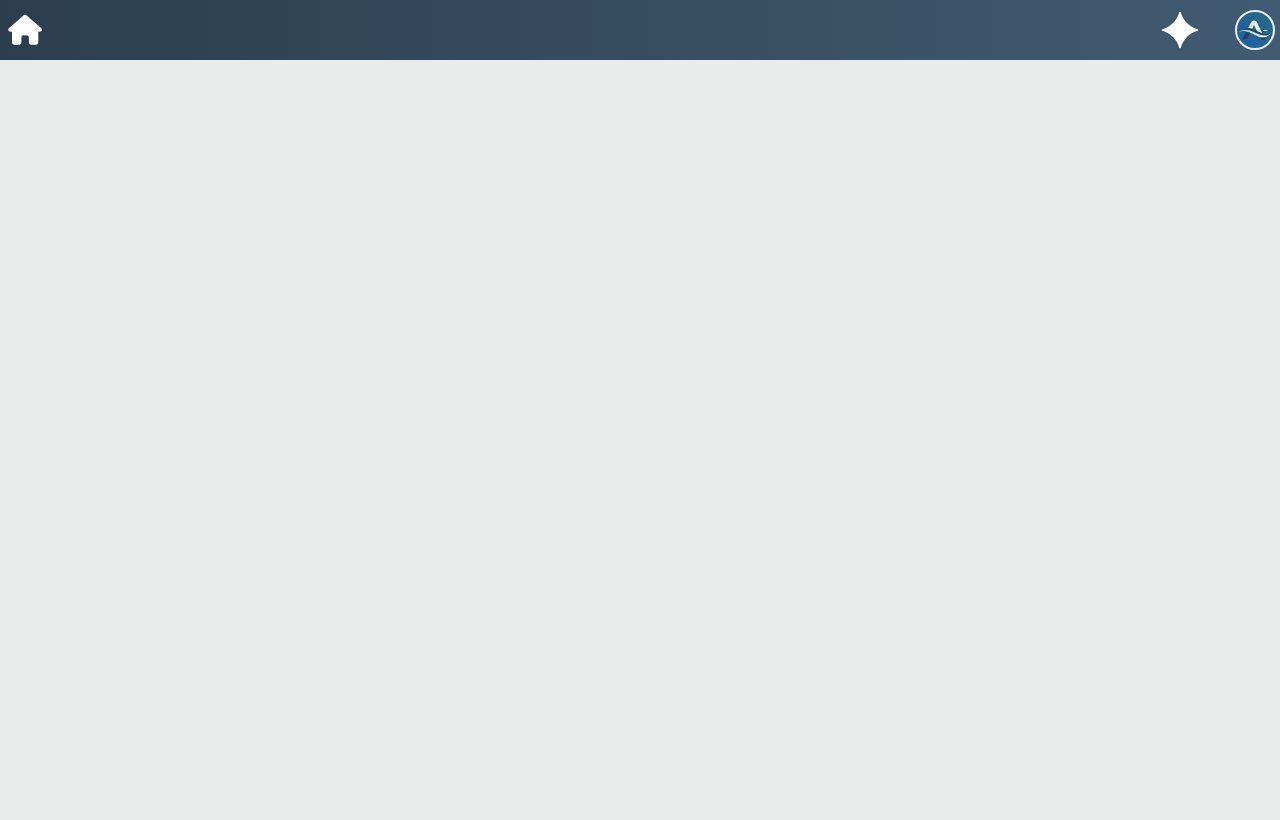
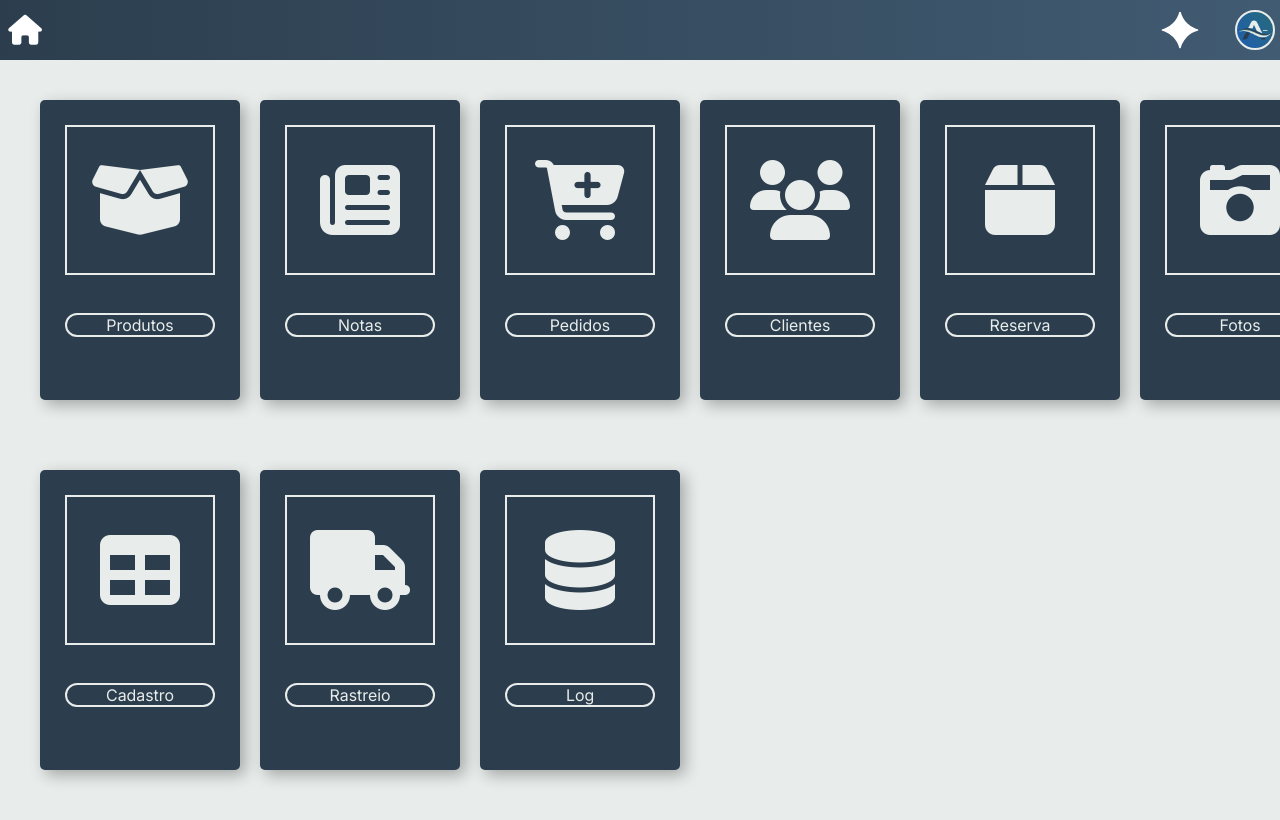
Before and after one commit to Larand26/Aminus, a React (Vite) app: page /#/home in a window 1280 px wide. Shown: the top 820 px of the page. Built offline with nearby package versions, Linux system fonts and the light colour scheme.

Commit message:
style: cria a página home e o componente card

```diff
--- /dev/null
+++ b/src/assets/json/pages.json
@@ -0,0 +1,65 @@
+[
+  {
+    "page": "produtos",
+    "title": "Produtos",
+    "icon": "box-open",
+    "path": "/produtos",
+    "permissions": []
+  },
+  {
+    "page": "notas",
+    "title": "Notas",
+    "icon": "newspaper",
+    "path": "/notas",
+    "permissions": []
+  },
+  {
+    "page": "pedidos",
+    "title": "Pedidos",
+    "icon": "cart-plus",
+    "path": "/pedidos",
+    "permissions": []
+  },
+  {
+    "page": "clientes",
+    "title": "Clientes",
+    "icon": "users",
+    "path": "/clientes",
+    "permissions": []
+  },
+  {
+    "page": "reserva",
+    "title": "Reserva",
+    "icon": "box",
+    "path": "/reserva",
+    "permissions": []
+  },
+  {
+    "page": "fotos",
+    "title": "Fotos",
+    "icon": "camera-retro",
+    "path": "/fotos",
+    "permissions": []
+  },
+  {
+    "page": "cadastro",
+    "title": "Cadastro",
+    "icon": "table",
+    "path": "/cadastro",
+    "permissions": []
+  },
+  {
+    "page": "rastreio",
+    "title": "Rastreio",
+    "icon": "truck",
+    "path": "/rastreio",
+    "permissions": []
+  },
+  {
+    "page": "log",
+    "title": "Log",
+    "icon": "database",
+    "path": "/log",
+    "permissions": []
+  }
+]
--- /dev/null
+++ b/src/components/Card.jsx
@@ -0,0 +1,21 @@
+import "../styles/card.css";
+
+const Card = (props) => {
+  return (
+    <div
+      className={`card ${props.className || ""}`.trim()}
+      onClick={props.onClick} // Adicionado o onClick aqui
+    >
+      <div className="foto-card">
+        {props.icon ? (
+          <i className={`fa fa-${props.icon}`} />
+        ) : props.foto ? (
+          <img src={props.foto} alt="Foto" />
+        ) : null}
+      </div>
+      {props.children}
+    </div>
+  );
+};
+
+export default Card;
--- a/src/pages/Home.jsx
+++ b/src/pages/Home.jsx
@@ -2,12 +2,31 @@ import { Button } from "primereact/button";
 import { useNavigate } from "react-router-dom";
 
 import NavBar from "../components/NavBar";
+import Card from "../components/Card";
+
+import pages from "../assets/json/pages.json";
+
+import "../styles/home.css";
 
 const Home = () => {
   const navigate = useNavigate();
   return (
     <div>
       <NavBar page="home" />
+      <div className="home-container">
+        {pages.map((page) => (
+          <Card
+            className="hover-card"
+            key={page.page}
+            icon={page.icon}
+            onClick={() => navigate(page.path)}
+          >
+            <div className="card-container">
+              <p>{page.title}</p>
+            </div>
+          </Card>
+        ))}
+      </div>
     </div>
   );
 };
--- /dev/null
+++ b/src/styles/card.css
@@ -0,0 +1,32 @@
+.card {
+  width: 200px;
+  height: 300px;
+  background-color: var(--cor-primaria);
+  border-radius: 5px;
+  box-shadow: 5px 5px 15px rgba(0, 0, 0, 0.3);
+  padding: 25px;
+  display: flex;
+  flex-direction: column;
+  align-items: center;
+  box-sizing: border-box;
+  transition: 0.1s ease;
+}
+.foto-card {
+  width: 100%;
+  height: 60%;
+  object-fit: cover;
+  border: 2px solid var(--cor-fundo);
+  box-sizing: border-box;
+  display: flex;
+  align-items: center;
+  justify-content: center;
+}
+.hover-card:hover {
+  background-color: var(--cor-azulClaro);
+  transform: scale(1.05);
+  cursor: pointer;
+}
+.foto-card i {
+  font-size: 80px;
+  color: var(--cor-fundo);
+}
--- /dev/null
+++ b/src/styles/home.css
@@ -0,0 +1,26 @@
+.home-container {
+  display: grid;
+  grid-template-columns: repeat(6, 1fr);
+  gap: 20px;
+  height: 100vh;
+  box-sizing: border-box;
+  padding: 40px;
+  justify-items: center;
+  align-items: start;
+}
+.card-container {
+  display: flex;
+  width: 100%;
+  height: 40%;
+  justify-content: center;
+  align-items: center;
+}
+.card-container p {
+  width: 100%;
+  height: 20px;
+  border-radius: 20px;
+  border: 2px solid var(--cor-fundo);
+  color: var(--cor-fundo);
+  text-align: center;
+  margin: 0;
+}
```
